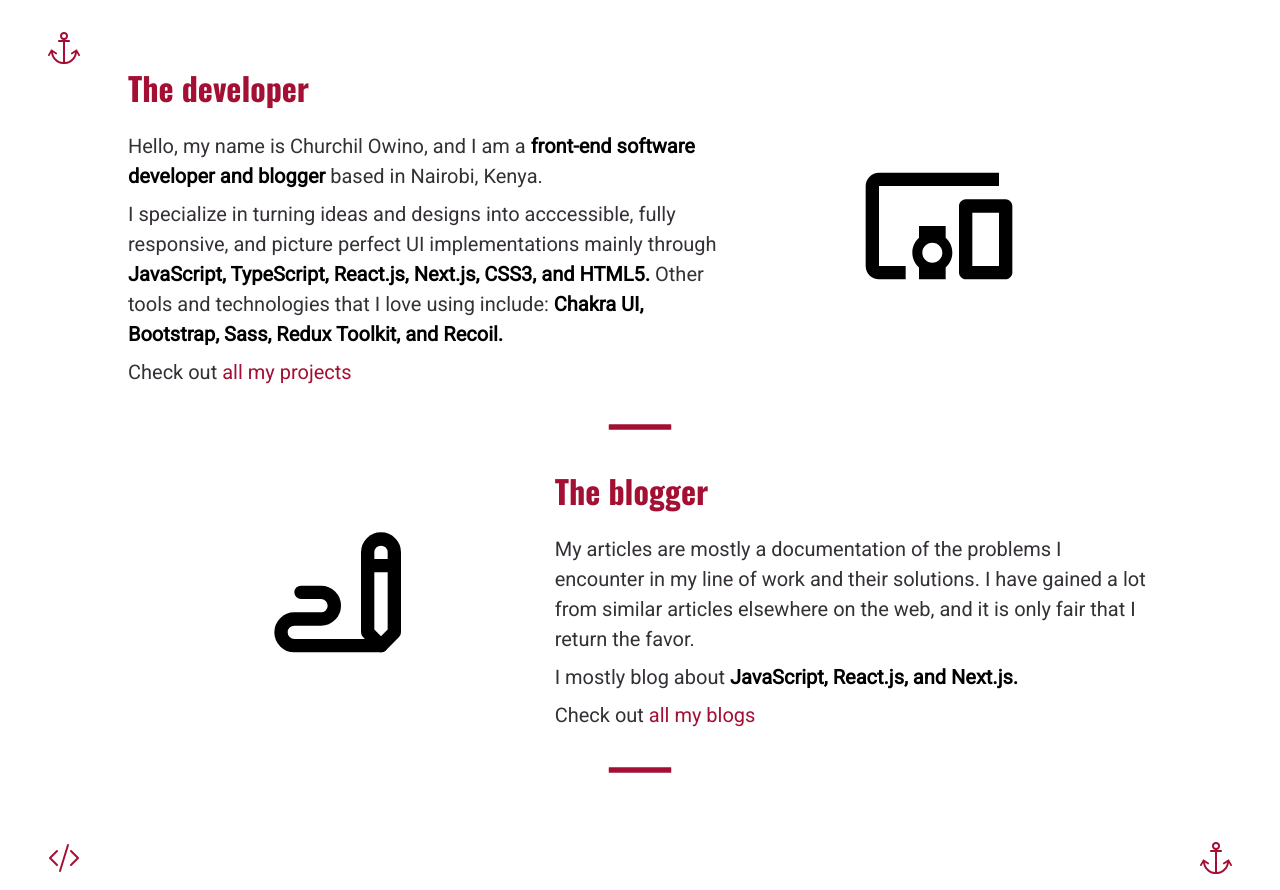
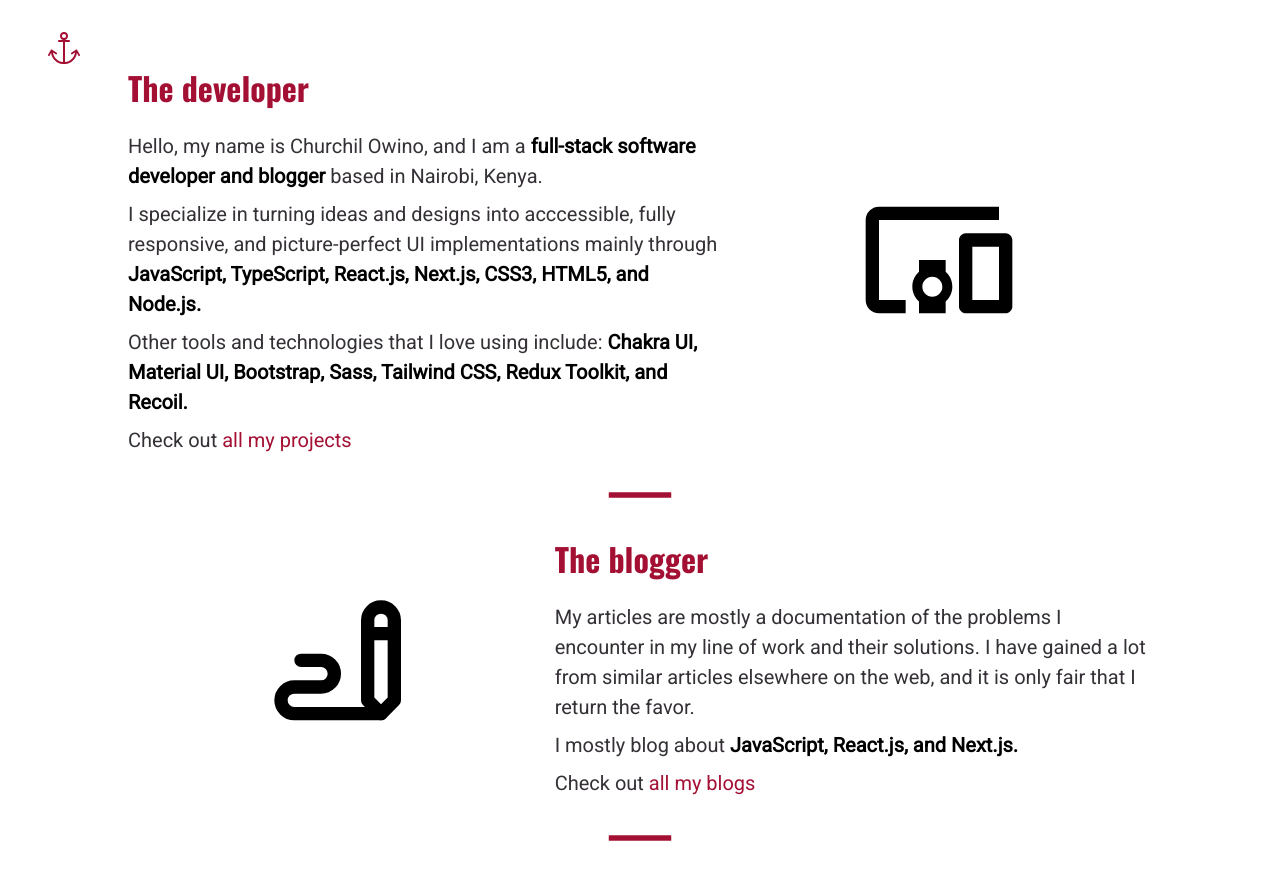
Before and after one commit to Chacho104/my-portfolio-blog-site, a Next.js app: page / in a window 1280 px wide. Shown: the part 800-1690 px from the top of the page. Built offline with nearby package versions, Linux system fonts and the light colour scheme.

Commit message:
Revise about paragraph

```diff
--- a/components/home-page/about.js
+++ b/components/home-page/about.js
@@ -22,19 +22,23 @@ function About() {
             <p>
               Hello, my name is Churchil Owino, and I am a{" "}
               <strong className={classes.highlight}>
-                front-end software developer and blogger
+                full-stack software developer and blogger
               </strong>{" "}
               based in Nairobi, Kenya.
             </p>
             <p>
               I specialize in turning ideas and designs into acccessible, fully
-              responsive, and picture perfect UI implementations mainly through{" "}
+              responsive, and picture-perfect UI implementations mainly through{" "}
               <strong className={classes.highlight}>
-                JavaScript, TypeScript, React.js, Next.js, CSS3, and HTML5.
+                JavaScript, TypeScript, React.js, Next.js, CSS3, HTML5, and
+                Node.js.
               </strong>{" "}
+            </p>
+            <p>
               Other tools and technologies that I love using include:{" "}
               <strong className={classes.highlight}>
-                Chakra UI, Bootstrap, Sass, Redux Toolkit, and Recoil.
+                Chakra UI, Material UI, Bootstrap, Sass, Tailwind CSS, Redux
+                Toolkit, and Recoil.
               </strong>
             </p>
             <p>
```
